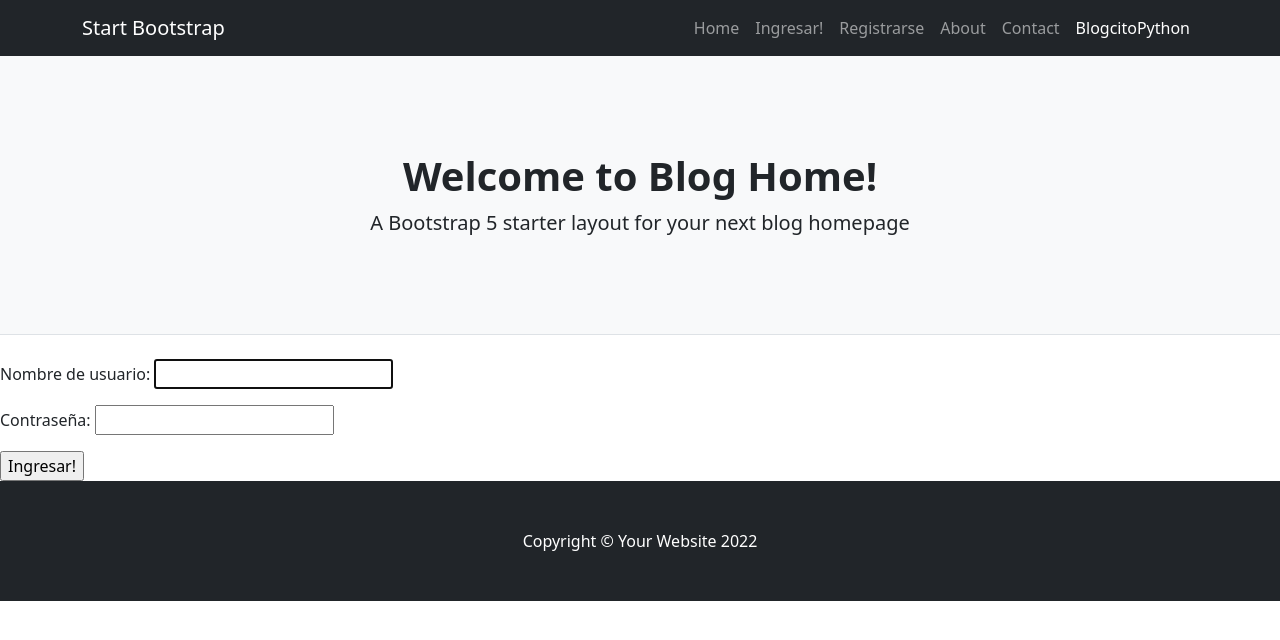
After one commit to kvin21ok/blog-python, a Django app: page /blogcitopython/login/ in a window 1280 px wide. The commit adds this page. Shown: the top 640 px of the page. Run offline with Django 4.2, Linux system fonts and the light colour scheme; some libraries are stand-ins or nearby versions.

Commit message:
terminada la parte de registro, login y logout

```diff
--- a/BlogcitoPython/templates/BlogcitoPython/base.html
+++ b/BlogcitoPython/templates/BlogcitoPython/base.html
@@ -20,10 +20,16 @@
                 <button class="navbar-toggler" type="button" data-bs-toggle="collapse" data-bs-target="#navbarSupportedContent" aria-controls="navbarSupportedContent" aria-expanded="false" aria-label="Toggle navigation"><span class="navbar-toggler-icon"></span></button>
                 <div class="collapse navbar-collapse" id="navbarSupportedContent">
                     <ul class="navbar-nav ms-auto mb-2 mb-lg-0">
-                        <li class="nav-item"><a class="nav-link" href="#">Home</a></li>
+                        <li class="nav-item"><a class="nav-link" href="{% url 'blogcitopython_index' %}">Home</a></li>
+                        {% if user.is_authenticated %}
+                            <li class="nav-item"><a class="nav-link" href="{% url 'blogcitopython_logout' %}">Salir</a></li>
+                        {% else %}
+                            <li class="nav-item"><a class="nav-link" href="{% url 'blogcitopython_login' %}">Ingresar!</a></li>
+                            <li class="nav-item"><a class="nav-link" href="{% url 'blogcitopython_signup' %}">Registrarse</a></li>
+                        {% endif %}
                         <li class="nav-item"><a class="nav-link" href="#!">About</a></li>
                         <li class="nav-item"><a class="nav-link" href="#!">Contact</a></li>
-                        <li class="nav-item"><a class="nav-link active" aria-current="page" href="#">Blog</a></li>
+                        <li class="nav-item"><a class="nav-link active" aria-current="page" href="{% url 'blogcitopython_listar' %}">BlogcitoPython</a></li>
                     </ul>
                 </div>
             </div>
--- a/BlogcitoPython/templates/BlogcitoPython/post_confirm_delete.html
+++ b/BlogcitoPython/templates/BlogcitoPython/post_confirm_delete.html
@@ -5,6 +5,7 @@
 <form method="POST">
     {% csrf_token %}
     {{ form.as_p }}
-    <input type="submit" value="SI">
+    <input type="submit" value="SI"> <a href="{% url 'blogcitopython_listar' %}" style="color: red; font-weight: bolder"> NO </a>
 </form>
+
 {% endblock %}
--- a/BlogcitoPython/templates/BlogcitoPython/post_detail.html
+++ b/BlogcitoPython/templates/BlogcitoPython/post_detail.html
@@ -6,4 +6,5 @@
     <div>
         {{object.text}}
     </div>
+    <a href="{% url 'blogcitopython_listar' %}"> Volver </a>
 {% endblock %}
--- a/BlogcitoPython/templates/BlogcitoPython/post_list.html
+++ b/BlogcitoPython/templates/BlogcitoPython/post_list.html
@@ -1,13 +1,18 @@
 {% extends 'BlogcitoPython/base.html' %}
 
 {% block contenido %}
+    {% if user.is_authenticated %}
+        <a href="{% url 'blogcitopython_crear' %}"> Crear post nuevo! </a>
+    {% endif %}
     <ul>
     {% for post in object_list %}
         <li>
             {{post.title}} // // {{post.publish_date}}
             <a href="{% url 'blogcitopython_detalle' post.id %}"> Ver </a>
+            {% if user.is_authenticated %}
                 <a href="{% url 'blogcitopython_actualizar' post.id %}"> Actualizar </a>
                 <a href="{% url 'blogcitopython_borrar' post.id %}"> Borrar </a>
+            {% endif %}
         </li>
     {% endfor %}
     </ul>
--- /dev/null
+++ b/BlogcitoPython/templates/registration/login.html
@@ -0,0 +1,9 @@
+{% extends 'BlogcitoPython/base.html' %}
+
+{% block contenido %}
+    <form method="POST">
+        {% csrf_token %}
+        {{ form.as_p }}
+        <input type="submit" value="Ingresar!">
+    </form>
+{% endblock %}
--- a/BlogcitoPython/views.py
+++ b/BlogcitoPython/views.py
@@ -1,7 +1,11 @@
 from django.shortcuts import render
 from django.urls import reverse_lazy
 from django.views.generic import ListView, CreateView, DetailView, UpdateView, DeleteView
+from django.contrib.auth.views import LoginView, LogoutView
+from django.contrib.auth.mixins import LoginRequiredMixin
+from django.contrib.auth.decorators import login_required
 from BlogcitoPython.models import Post
+from BlogcitoPython.forms import UserForm
 
 def index(request):
     return render(request, 'BlogcitoPython/index.html', {})
@@ -9,7 +13,7 @@ def index(request):
 class PostList(ListView):
     model = Post
 
-class CreatePost(CreateView):
+class CreatePost(LoginRequiredMixin, CreateView):
     model = Post
     success_url = reverse_lazy('blogcitopython_listar')
     fields = '__all__'
@@ -17,11 +21,22 @@ class CreatePost(CreateView):
 class DetailPost(DetailView):
     model = Post
 
-class DeletePost(DeleteView):
+class DeletePost(LoginRequiredMixin, DeleteView):
     model = Post
     success_url = reverse_lazy('blogcitopython_listar')
 
-class UpdatePost(UpdateView):
+class UpdatePost(LoginRequiredMixin, UpdateView):
     model = Post
     success_url = reverse_lazy('blogcitopython_listar')
     fields = '__all__'
+
+class UserSignUp(CreateView):
+    form_class = UserForm
+    template_name = 'registration/signup.html'
+    success_url = reverse_lazy('blogcitopython_listar')
+
+class UserLogin(LoginView):
+    next_page = reverse_lazy('blogcitopython_listar')
+
+class UserLogout(LogoutView):
+    next_page = reverse_lazy('blogcitopython_listar')
--- a/project/settings.py
+++ b/project/settings.py
@@ -124,3 +124,5 @@ STATIC_URL = 'static/'
 # https://docs.djangoproject.com/en/4.1/ref/settings/#default-auto-field
 
 DEFAULT_AUTO_FIELD = 'django.db.models.BigAutoField'
+
+LOGIN_URL = 'blogcitopython_login'
--- a/project/urls.py
+++ b/project/urls.py
@@ -15,7 +15,7 @@ Including another URLconf
 """
 from django.contrib import admin
 from django.urls import path
-from BlogcitoPython.views import index, PostList, CreatePost, DetailPost, DeletePost, UpdatePost
+from BlogcitoPython.views import index, PostList, CreatePost, DetailPost, DeletePost, UpdatePost, UserSignUp, UserLogin, UserLogout
 
 urlpatterns = [
     path('admin/', admin.site.urls),
@@ -25,4 +25,7 @@ urlpatterns = [
     path('blogcitopython/<int:pk>/detalle/', DetailPost.as_view(), name='blogcitopython_detalle'),
     path('blogcitopython/<int:pk>/borrar/', DeletePost.as_view(), name='blogcitopython_borrar'),
     path('blogcitopython/<int:pk>/actualizar/', UpdatePost.as_view(), name='blogcitopython_actualizar'),
+    path('blogcitopython/signup/', UserSignUp.as_view(), name='blogcitopython_signup'),
+    path('blogcitopython/login/', UserLogin.as_view(), name='blogcitopython_login'),
+    path('blogcitopython/logout/', UserLogout.as_view(), name='blogcitopython_logout'),
 ]
```
Also changed, not shown: BlogcitoPython/forms.py (added, +10 -0 lines), BlogcitoPython/templates/registration/signup.html (added, +10 -0 lines), db.sqlite3. Lines whose indentation alone changed are shown as unchanged.
